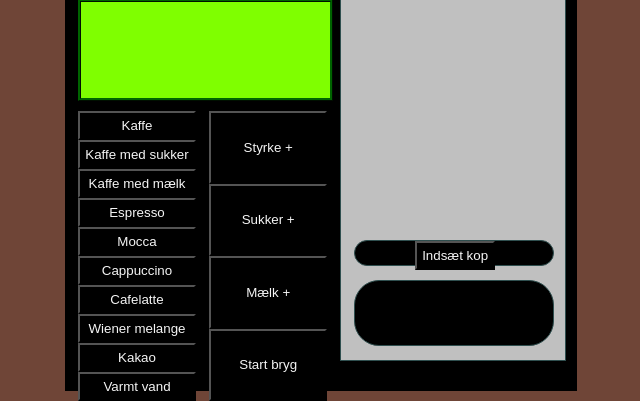
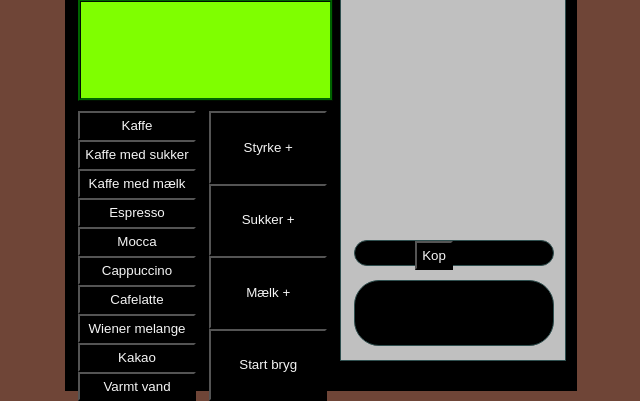
Before and after one commit to ChristofferPetersen/Kaffemaskine, a PHP site: page / in a window 1280 px wide. Shown: the part 417-818 px from the top of the page, without its empty margins (319-959 px from the left). Run offline with PHP 8.4, Linux system fonts and the light colour scheme.

Commit message:
Minor changes

```diff
--- a/htdocs/index.php
+++ b/htdocs/index.php
@@ -63,7 +63,7 @@
                 <div id="indsats">
                     <img id="kopBæger" src="../Billeder/starwars.png" alt="kop">
                     <div id="kopHolder">
-                        <button id="kop">Indsæt kop</button>
+                        <button id="kop">Kop</button>
                     </div>
 
                     <div id="drypbakke">
```
Also changed, not shown: htdocs/script.js (line endings or trailing spaces).
